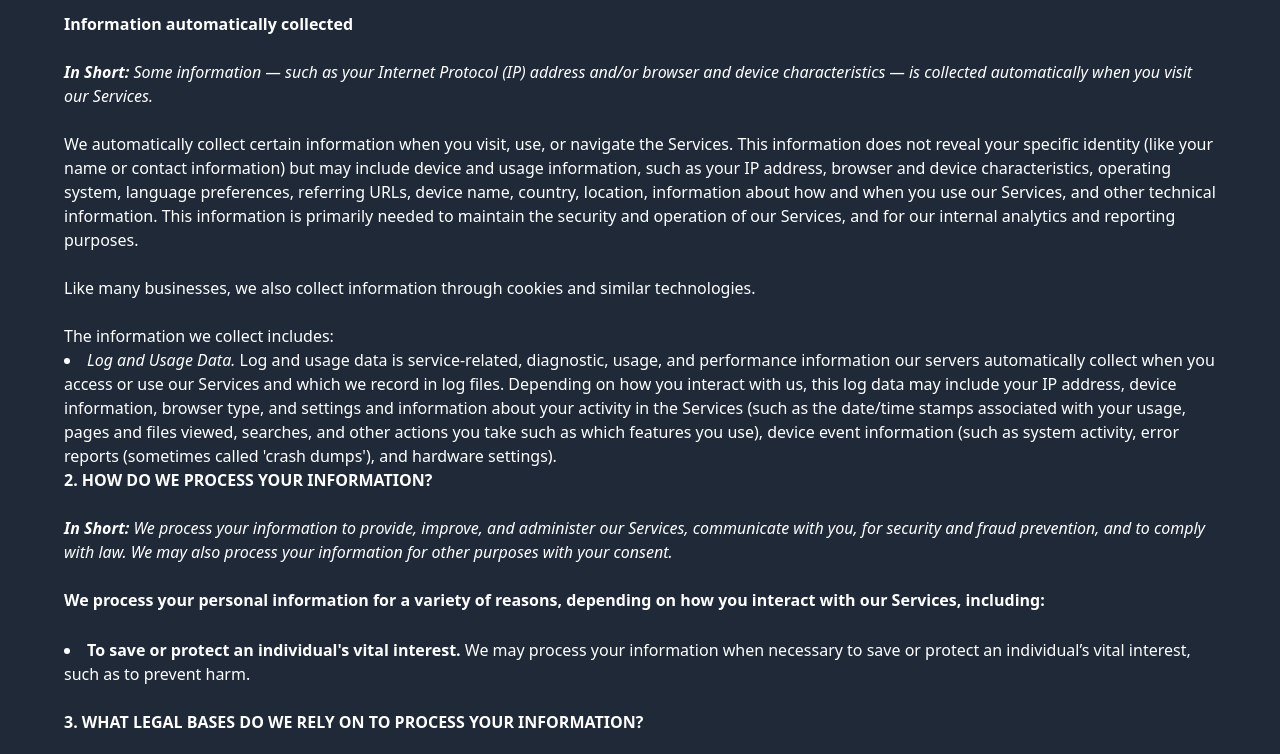
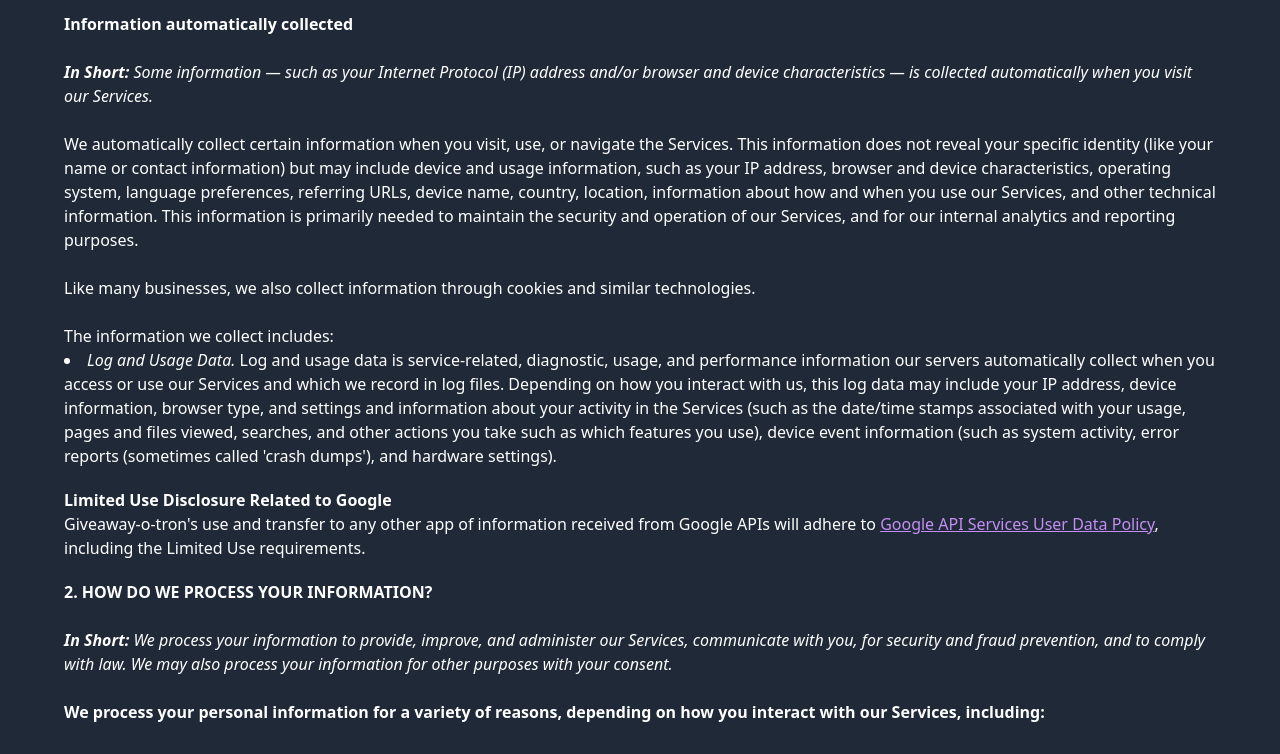
Before and after one commit to maael/giveaway-o-tron, a Next.js app in the folder marketing/: page /privacy in a window 1280 px wide. Shown: the part 2000-2754 px from the top of the page. Built offline with nearby package versions, Linux system fonts and the light colour scheme.

Commit message:
fix: Update privacy policy as requested by Google review

```diff
--- a/marketing/src/pages/privacy.tsx
+++ b/marketing/src/pages/privacy.tsx
@@ -24,7 +24,8 @@ export default function Privacy({ fathom }: any) {
         }
 
         a {
-          color: #9333ea;
+          color: #c48ff4;
+          text-decoration: underline;
         }
 
         a:hover {
@@ -69,7 +70,7 @@ export default function Privacy({ fathom }: any) {
             <strong>
               <span>
                 <span data-custom-class="subtitle">
-                  Last updated <span className="question">October 31, 2023</span>
+                  Last updated <span className="question">February 10, 2024</span>
                 </span>
               </span>
             </strong>
@@ -925,58 +926,30 @@ export default function Privacy({ fathom }: any) {
                     'crash dumps'
                     <span className="else-block" />
                     ), and hardware settings).
-                    <span>
-                      <span>
-                        <span data-custom-class="body_text">
-                          <span>
-                            <span>
-                              <span className="statement-end-if-in-editor" />
-                            </span>
-                          </span>
-                        </span>
-                      </span>
-                    </span>
                   </span>
                 </span>
               </span>
             </li>
           </ul>
-          <div>
-            <span className="block-component">
-              <span>
-                <span data-custom-class="body_text" />
-              </span>
-            </span>
+          <div style={{ paddingTop: 20, paddingBottom: 20 }}>
             <div>
-              <span className="block-component">
+              <span data-custom-class="heading_2">
                 <span>
-                  <span data-custom-class="body_text" />
+                  <strong>Limited Use Disclosure Related to Google</strong>
                 </span>
               </span>
-              <div>
-                <span className="block-component">
-                  <span />
-                </span>
-                <span className="statement-end-if-in-editor" />
-                <span data-custom-class="body_text">
-                  <span>
-                    <span data-custom-class="body_text">
-                      <span>
-                        <span data-custom-class="body_text">
-                          <span className="statement-end-if-in-editor">
-                            <span className="block-component" />
-                          </span>
-                        </span>
-                      </span>
-                    </span>
-                  </span>
-                </span>
-                <span>
-                  <span data-custom-class="body_text">
-                    <span className="block-component" />
-                  </span>
-                </span>
-              </div>
+            </div>
+            <span data-custom-class="body_text">
+              Giveaway-o-tron's use and transfer to any other app of information received from Google APIs will adhere
+              to{' '}
+              <a href="https://developers.google.com/terms/api-services-user-data-policy#additional_requirements_for_specific_api_scopes">
+                Google API Services User Data Policy
+              </a>
+              , including the Limited Use requirements.
+            </span>
+          </div>
+          <div>
+            <div>
               <div id="infouse">
                 <span>
                   <span>
--- a/marketing/src/pages/terms.tsx
+++ b/marketing/src/pages/terms.tsx
@@ -24,7 +24,8 @@ export default function Terms({ fathom }: any) {
         }
 
         a {
-          color: #9333ea;
+          color: #c48ff4;
+          text-decoration: underline;
         }
 
         a:hover {
```
